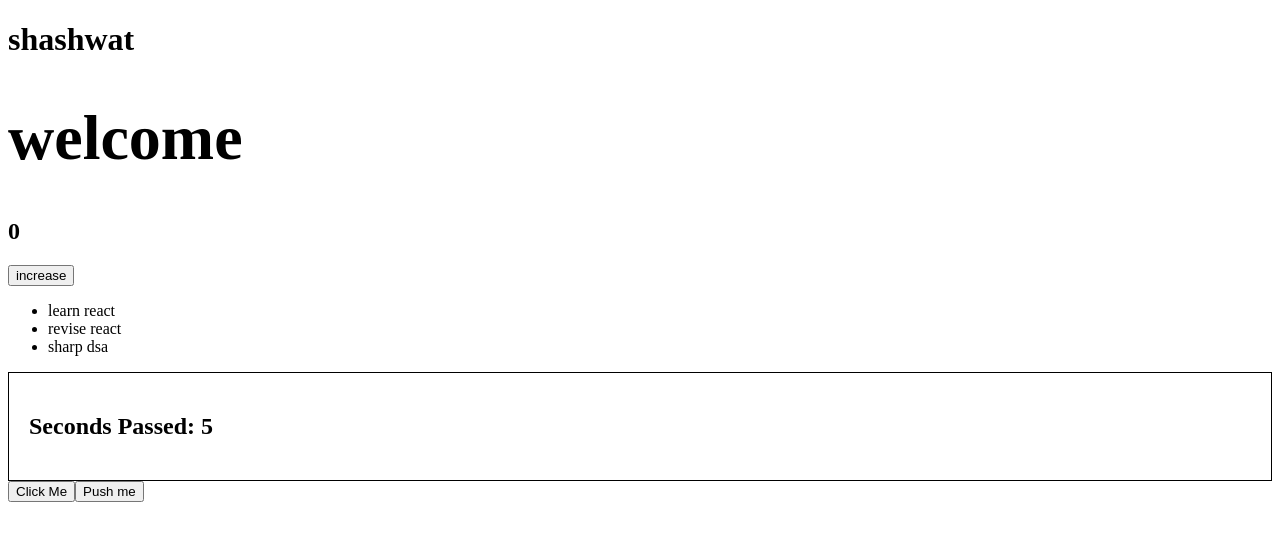
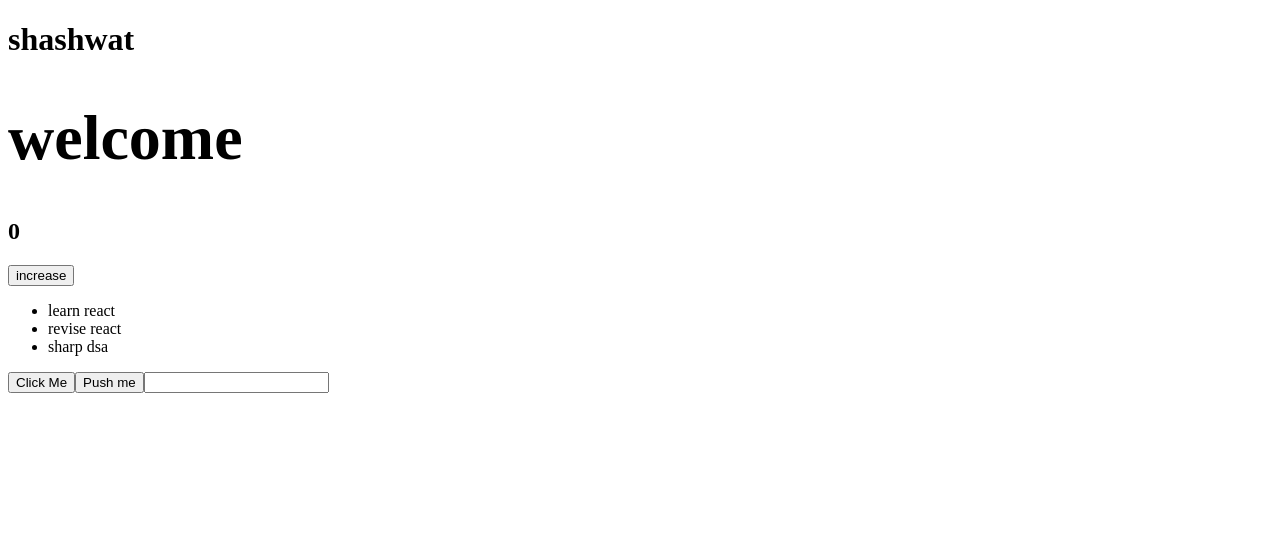
Before and after one commit to sushashwat/React-Concepts-, a React (Vite) app in the folder vite-project/: page / in a window 1280 px wide. Shown: the top 540 px of the page. Built offline with nearby package versions, Linux system fonts and the light colour scheme.

Commit message:
controlled components

```diff
--- a/vite-project/src/App.jsx
+++ b/vite-project/src/App.jsx
@@ -5,6 +5,8 @@ import EventHandling from "./components/EventHandling";
 function App(){
 
   const [count,setCount] = useState(0);
+  const[text , setText] = useState("");
+  console.log("Rendering");
   const todos = [
     {id:1, text:"learn react"},
     {id:2, text:"revise react"},
@@ -15,8 +17,13 @@ function App(){
     setCount(count + 1);
   }
 
-  function handleClick(){
+  function handleClick(e){
     console.log(event);
+    console.log(e);
+  }
+  function handleChange(e){
+    console.log("Typing", e.target.value);
+    setText(e.target.value);
   }
 
   return(
@@ -34,9 +41,14 @@ function App(){
         <li key={todo.id}>{todo.text}</li>
       ))}
     </ul>
-    <TimerComponent/>
+    {/* <TimerComponent/> */}
     <EventHandling/>
     <button onClick={handleClick}> Push me </button>
+    <input
+    type = "text"
+    onChange={handleChange}
+    />
+    <h1>{text}</h1>
     </>
   )
 }
```
